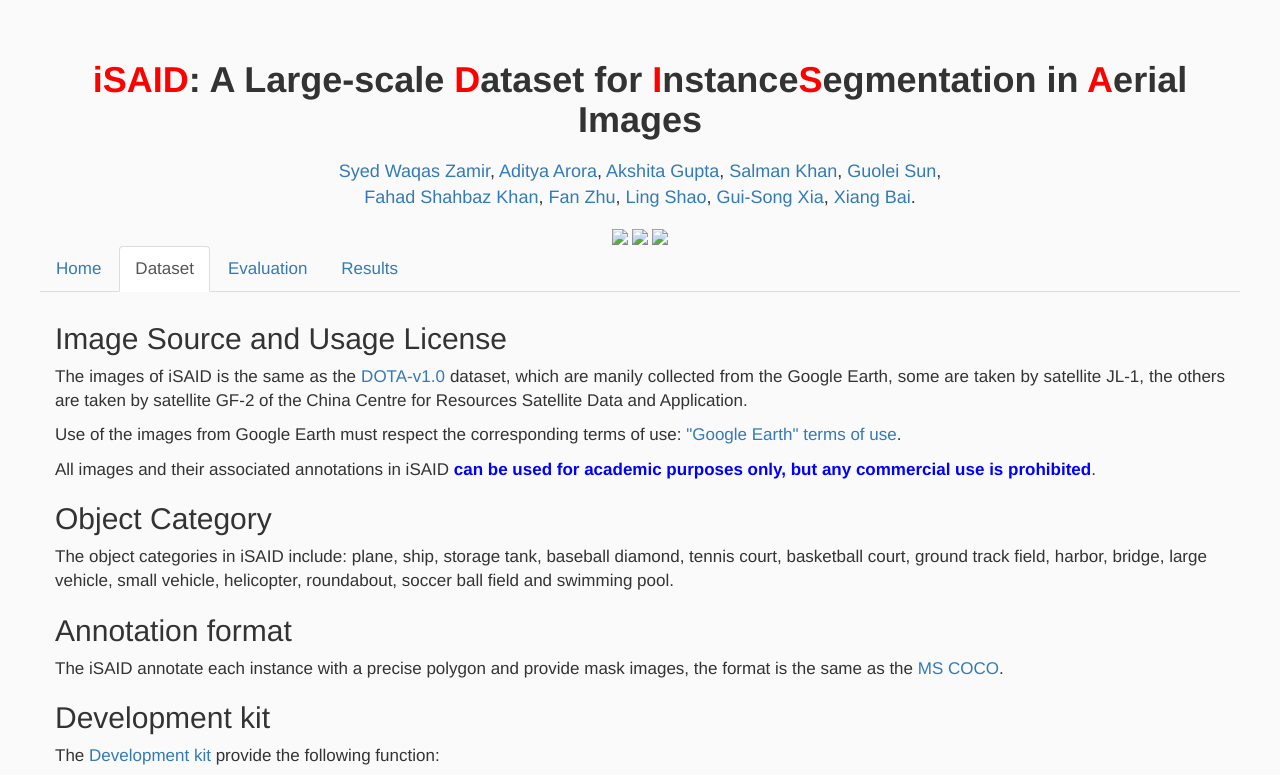
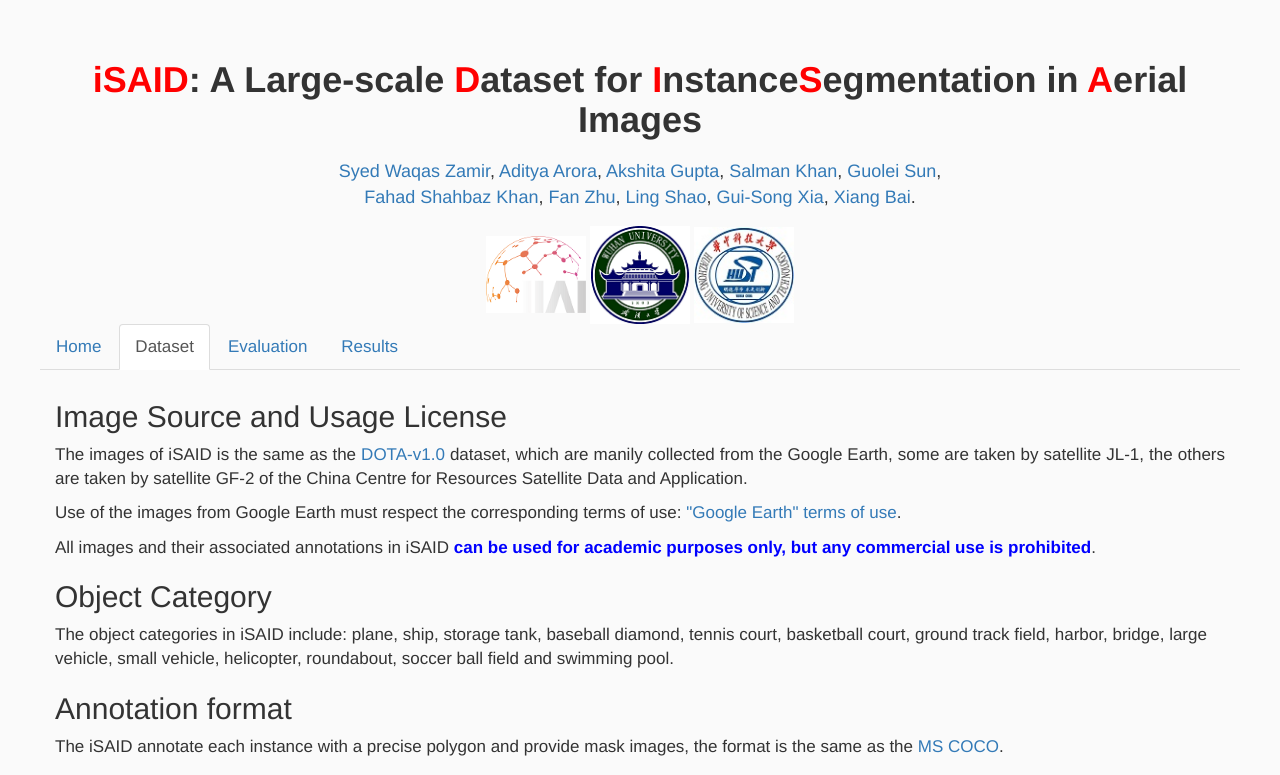
Before and after one commit to CAPTAIN-WHU/iSAID, a plain HTML site: page dataset.html in a window 1280 px wide. Shown: the top 775 px of the page. Drawn offline with Linux system fonts and the light colour scheme; the site is published under a folder, as on GitHub Pages, so addresses that start at the root find nothing.

Commit message:
Fixed path

```diff
--- a/dataset.html
+++ b/dataset.html
@@ -47,13 +47,13 @@
 						</p>
 						<div align="center">
 							<a href="http://www.inceptioniai.org/" class="div-inline">
-								<img border="0" src="/images/logo_IIAI.png" width="100px" class="div-inline" />
+								<img border="0" src="images/logo_IIAI.png" width="100px" class="div-inline" />
 							</a>
 							<a href="https://www.whu.edu.cn/" class="div-inline">
-								<img border="0" src="/images/logo_WHU.png" width="100px" class="div-inline" />
+								<img border="0" src="images/logo_WHU.png" width="100px" class="div-inline" />
 							</a>
 							<a href="http://www.hust.edu.cn/" class="div-inline">
-								<img border="0" src="/images/logo_HUST.jpg" width="100px" class="div-inline" />
+								<img border="0" src="images/logo_HUST.jpg" width="100px" class="div-inline" />
 							</a>
 						</div>
 					</div>
```
Also changed, not shown: evaluation.html (+3 -3 lines), index.html (+3 -3 lines), results.html (+3 -3 lines).
